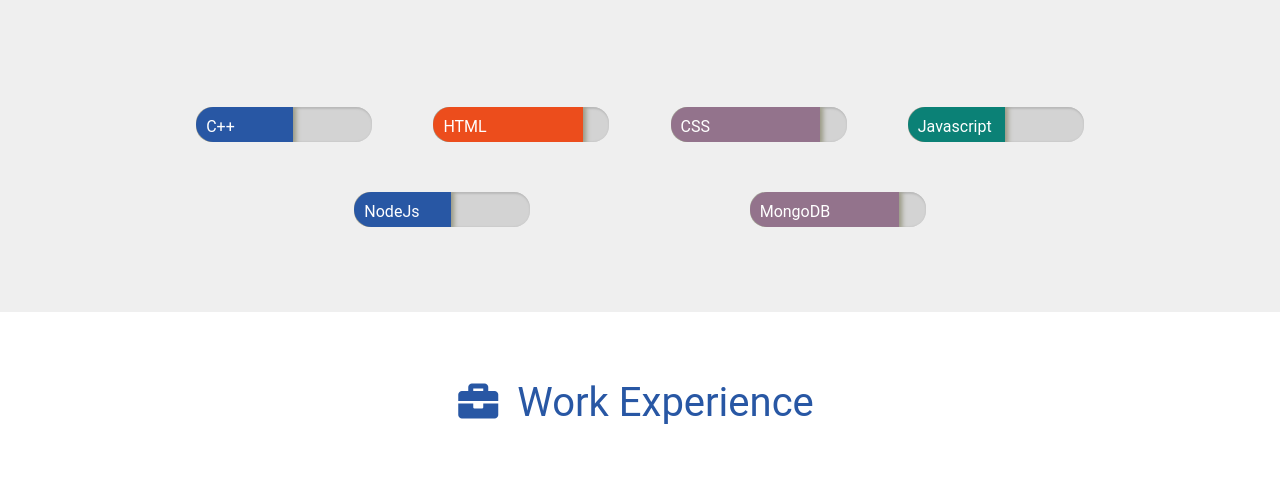
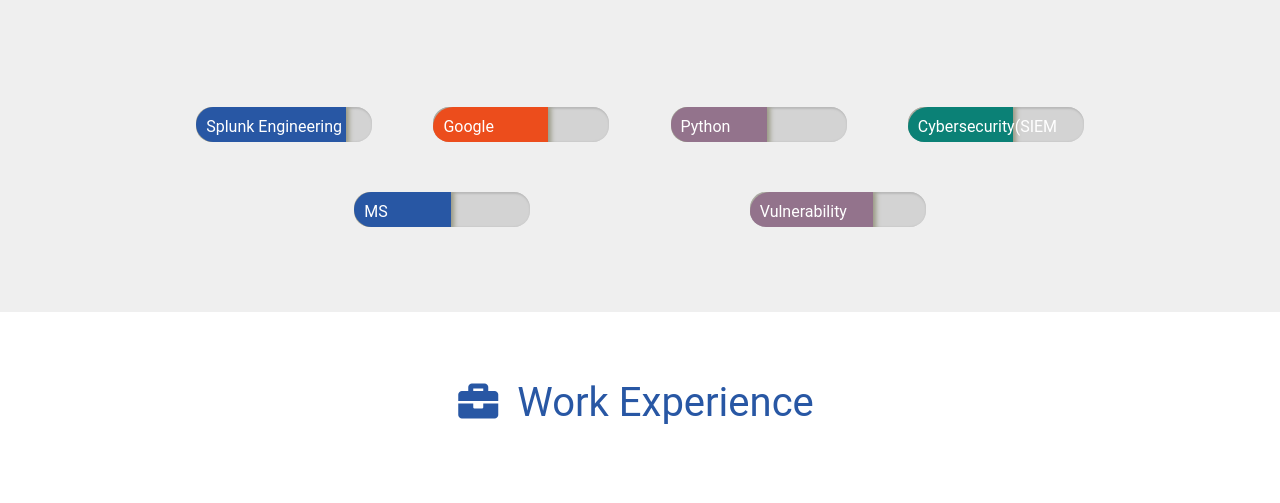
Before and after one commit to deblina5593/Myprofile, a plain HTML site: page index.html in a window 1280 px wide. Shown: the part 941-1444 px from the top of the page. Drawn offline with Linux system fonts and the light colour scheme.

Commit message:
Update index.html

```diff
--- a/index.html
+++ b/index.html
@@ -145,53 +145,53 @@
 
 				<div class="skills-display">
 					<div class="skill-progress">
-						<div class="fifty-percent mb-blue" data-bar-width="55">
+						<div class="eighty-percent mb-blue" data-bar-width="85">
 							<div class="skill-name">
-								<span> C++ </span>
+								<span> Splunk Engineering</span>
 							</div>
 						</div>
 					</div>
 					<div class="skill-progress">
 						<div
-							class="eighty-five-percent mb-orange"
-							data-bar-width="85"
+							class="sixty-five-percent mb-orange"
+							data-bar-width="65"
 						>
 							<div class="skill-name">
-								<span> HTML </span>
+								<span> Google Chronicle </span>
 							</div>
 						</div>
 					</div>
 					<div class="skill-progress">
 						<div
-							class="eighty-percent mb-light-purple"
-							data-bar-width="85"
+							class="fifty-five-percent mb-light-purple"
+							data-bar-width="55"
 						>
 							<div class="skill-name">
-								<span> CSS </span>
+								<span> Python </span>
 							</div>
 						</div>
 					</div>
 					<div class="skill-progress">
-						<div class="fifty-percent mb-teal" data-bar-width="55">
+						<div class="sixty-percent mb-teal" data-bar-width="60">
 							<div class="skill-name">
-								<span> Javascript </span>
+								<span> Cybersecurity(SIEM & SOAR) </span>
 							</div>
 						</div>
 					</div>
 					<div class="skill-progress">
 						<div class="fifty-percent mb-blue" data-bar-width="55">
 							<div class="skill-name">
-								<span> NodeJs </span>
+								<span> MS Defender </span>
 							</div>
 						</div>
 					</div>
 					<div class="skill-progress">
 						<div
-							class="eighty-percent mb-light-purple"
-							data-bar-width="85"
+							class="seventy-percent mb-light-purple"
+							data-bar-width="70"
 						>
 							<div class="skill-name">
-								<span> MongoDB </span>
+								<span> Vulnerability Management(RAPID7) </span>
 							</div>
 						</div>
 					</div>
```
